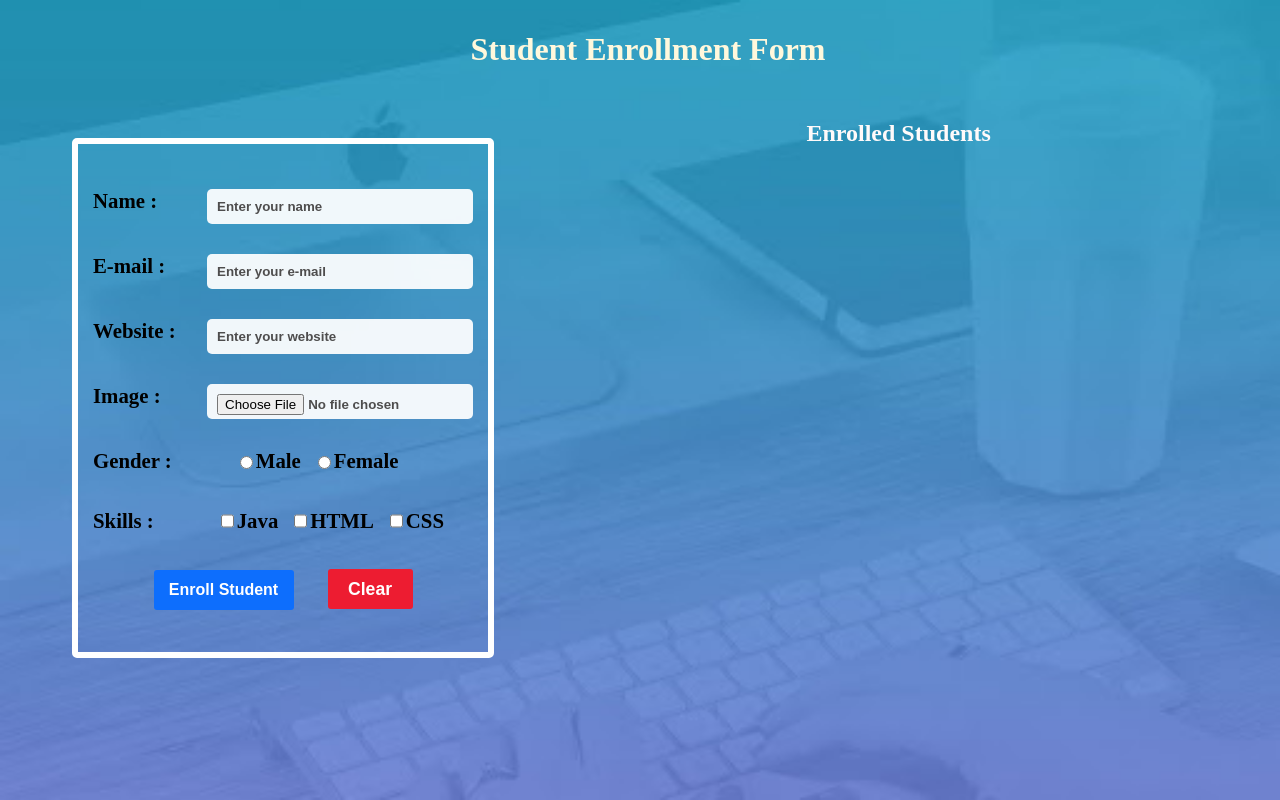
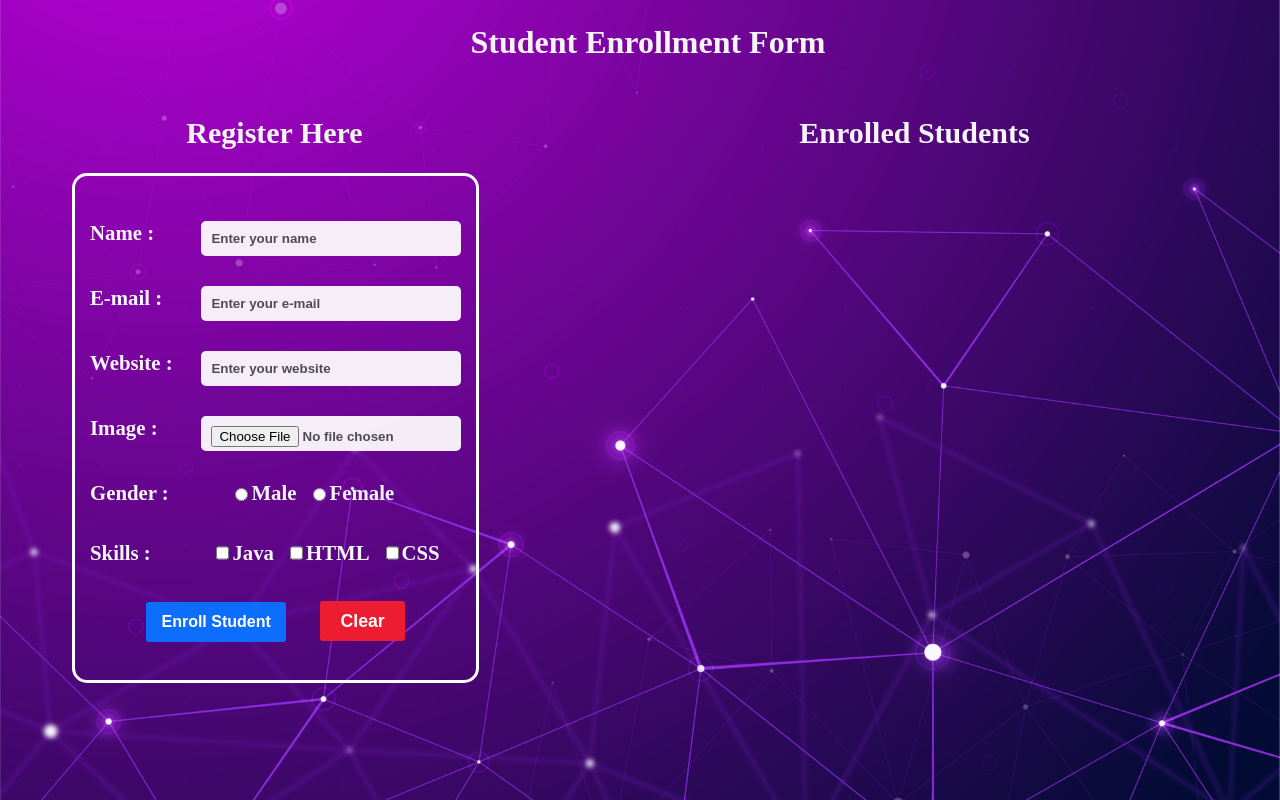
Before and after one commit to manoj-mj2001/LGMVIP-WD_Tasks, a PHP site: page / in a window 1280 px wide. Run offline with PHP 8.4, Linux system fonts and the light colour scheme.

Commit message:
task-03 done

```diff
--- a/LGMVIP-WD_Task-03-Student Registration Form/index.html
+++ b/LGMVIP-WD_Task-03-Student Registration Form/index.html
@@ -12,8 +12,14 @@
 <body>
 
   <h1>Student Enrollment Form</h1>
+  <div class="title">
+  <h3>Register Here</h3>
+  <h3>Enrolled Students</h3>
+  </div>
   <div class="box">
+
     <div class="container">
+
       <form action="" id="form">
 
         <div class="f1">
@@ -75,7 +81,7 @@
     </div>
 
     <div class="display">
-      <h2>Enrolled Students</h2>
+
     </div>
   </div>
 
--- a/LGMVIP-WD_Task-03-Student Registration Form/script.js
+++ b/LGMVIP-WD_Task-03-Student Registration Form/script.js
@@ -30,7 +30,7 @@ function data(){
     email.innerHTML="E-mail : "+element[1].value;
     website.innerHTML="Website : "+element[2].value;
     img.src="images/user-img.jpg";
-    img.alt="Student Image";
+    img.alt="Image";
     if(element[3].value !="")
     {
         img.src=i;
--- a/LGMVIP-WD_Task-03-Student Registration Form/style.css
+++ b/LGMVIP-WD_Task-03-Student Registration Form/style.css
@@ -6,35 +6,49 @@ body {
   height: 100%;
   width: 100%;
   text-align: center;
-  background: url("./back_img.jpg");
+  background: url("./purple-background-registration.png");
   background-repeat: no-repeat;
   background-size: cover;
 }
 
 h1 {
-  padding: 10px;
-  color:cornsilk;
+  padding: 3px;
+  color:whitesmoke;
 }
 
 label {
   font-size: 1.3rem;
   font-weight: 600;
+  color: whitesmoke;
 }
 
 .container {
   text-align: center;
-  width: 35%;
-  height: 520px;
+  width: 33%;
+  height: 510px;
   padding-top: 30px;
-  margin: 3% 15% 0 5%;
-  background-color:rgba(255, 255, 255, 0);
-  border-radius: 5px;
-  border: 6px solid white;
+  margin: -0.5% 15% 0 5%;
+  background-color:transparent;
+  border-radius: 15px;
+  border: 3px solid white;
 }
 
 .box {
   display: flex;
   text-align: center;
+
+}
+
+.title{
+  display: flex;
+  justify-content: space-around;
+}
+
+h3{
+  text-align:start;
+  color: whitesmoke;
+  font-size:30px;
+  margin-left:-80px;
 }
 
 .f1 {
@@ -80,24 +94,25 @@ label {
 }
 
 .display h2 {
-  margin-left: 20%;
+  margin-left: 18%;
   color:snow;
 }
 
 .d {
   margin-bottom: 10px;
+  margin-left: 75px;
   width: 63%;
   height:210px;
-  border: 4px solid white;
-  background-color: rgba(255, 255, 255, 0);
-  border-radius: 6px;
+  border: 3px solid white;
+  background-color:transparent;
+  border-radius: 9px;
   display: flex;
   justify-content: space-between;
-  padding: 20px;
+  padding: 13px;
   font-family: 'Times New Roman', Times, serif;
-  font-size: medium;
-  font-weight: 800;
-  color: aliceblue;
+  font-size:18px;
+  font-weight: 900;
+  color: whitesmoke;
 }
 
 .f1 input {
@@ -139,6 +154,7 @@ label {
   text-align: center;
   height:40px;
 }
+
 .submit:hover {
  transition: all 0.4s ease-in-out;
  transform: scale(1.2);
```
Also changed, not shown: LGMVIP-WD_Task-03-Student Registration Form/back_img.jpg (deleted), LGMVIP-WD_Task-03-Student Registration Form/purple-background-registration.png (added).
